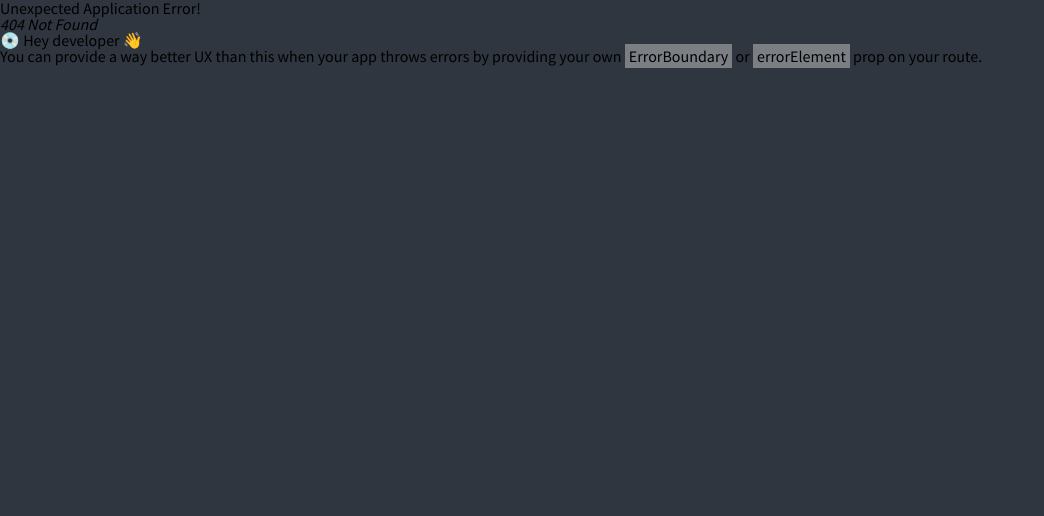
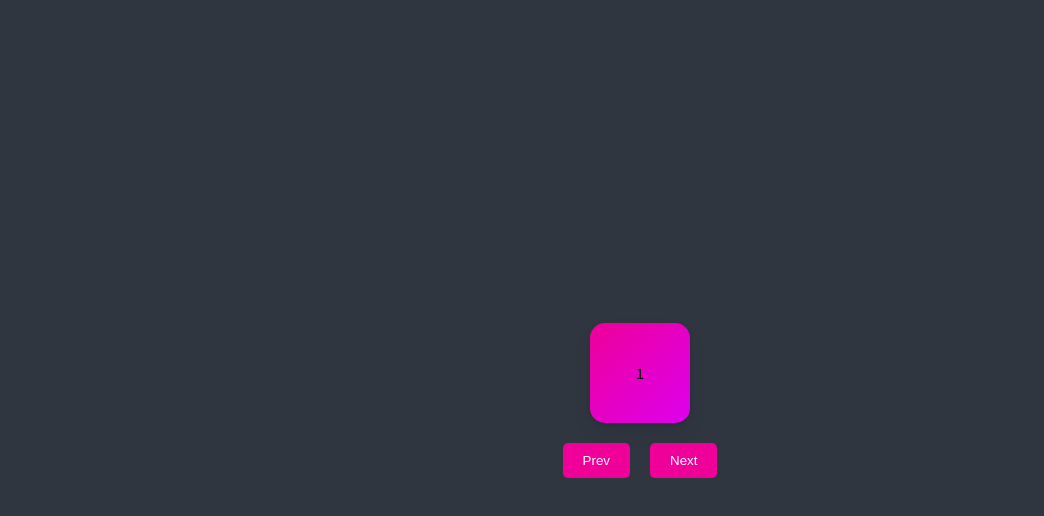
Before and after one commit to jeannjang/motion-react-ts, a React (Create React App) app: page /slider-advanced in a window 1280 px wide. Before the commit this address had no page. Shown: the top 516 px of the page, without its empty margins (0-1044 px from the left). Built offline with nearby package versions, Linux system fonts and the light colour scheme.

Commit message:
feat: Add two-way navigation with prev/next animations using boolean state
 - Replace direction number with isBack boolean for clearer intent
 - Configure entry/exit animations based on sliding direction

```diff
--- a/src/Router.tsx
+++ b/src/Router.tsx
@@ -6,6 +6,7 @@ import MotionValue from "./components/MotionValue";
 import MotionSVG from "./components/MotionSVG";
 import AnimatePresences from "./components/AnimatePresences";
 import Slider from "./components/Slider";
+import SliderAdvanced from "./components/SliderAdvanced";
 
 const router = createBrowserRouter([
   {
@@ -36,6 +37,10 @@ const router = createBrowserRouter([
     path: "/slider",
     element: <Slider />,
   },
+  {
+    path: "/slider-advanced",
+    element: <SliderAdvanced />,
+  },
 ]);
 
 export default router;
--- /dev/null
+++ b/src/components/SliderAdvanced.tsx
@@ -0,0 +1,109 @@
+import styled from "styled-components";
+import { motion, AnimatePresence } from "motion/react";
+import { useState } from "react";
+
+const Wrapper = styled.div`
+  height: 100vh;
+  width: 100vw;
+  display: flex;
+  justify-content: center;
+  align-items: center;
+  flex-direction: column;
+  gap: 20px;
+`;
+
+const BoxContainer = styled.div`
+  position: relative;
+  width: 100px;
+  height: 100px;
+`;
+
+const Box = styled(motion.div)`
+  position: absolute;
+  top: 0;
+  left: 0;
+  width: 100px;
+  height: 100px;
+  background: linear-gradient(135deg, #e09, #d0e);
+  border-radius: 15px;
+  display: flex;
+  justify-content: center;
+  align-items: center;
+  box-shadow: 0 2px 3px rgba(0, 0, 0, 0.1), 0 10px 20px rgba(0, 0, 0, 0.06);
+`;
+
+const ButtonContainer = styled.div`
+  display: flex;
+  flex-direction: row;
+  gap: 20px;
+`;
+
+const Button = styled.button`
+  padding: 10px 20px;
+  border: none;
+  border-radius: 5px;
+  background-color: #e09;
+  color: white;
+  cursor: pointer;
+  &:hover {
+    background-color: #d0e;
+  }
+`;
+
+const boxVariants = {
+  entry: (isNext: boolean) => ({
+    x: isNext ? 500 : -500,
+    opacity: 0,
+    scale: 0,
+  }),
+  center: {
+    x: 0,
+    opacity: 1,
+    scale: 1,
+    transition: { duration: 0.5 },
+  },
+  exit: (isNext: boolean) => ({
+    x: isNext ? -500 : 500,
+    opacity: 0,
+    scale: 0,
+    rotateY: 90,
+    transition: { duration: 0.5 },
+  }),
+};
+
+function SliderAdvanced() {
+  const [visible, setVisible] = useState(1);
+  const [isNext, setIsNext] = useState(true);
+  const next = () => {
+    setIsNext(true);
+    setVisible((prev) => (prev === 10 ? 1 : prev + 1));
+  };
+  const back = () => {
+    setIsNext(false);
+    setVisible((prev) => (prev === 1 ? 10 : prev - 1));
+  };
+  return (
+    <Wrapper>
+      <BoxContainer>
+        <AnimatePresence>
+          <Box
+            custom={isNext}
+            variants={boxVariants}
+            initial="entry"
+            animate="center"
+            exit="exit"
+            key={visible}
+          >
+            {visible}
+          </Box>
+        </AnimatePresence>
+      </BoxContainer>
+      <ButtonContainer>
+        <Button onClick={back}>Prev</Button>
+        <Button onClick={next}>Next</Button>
+      </ButtonContainer>
+    </Wrapper>
+  );
+}
+
+export default SliderAdvanced;
```
